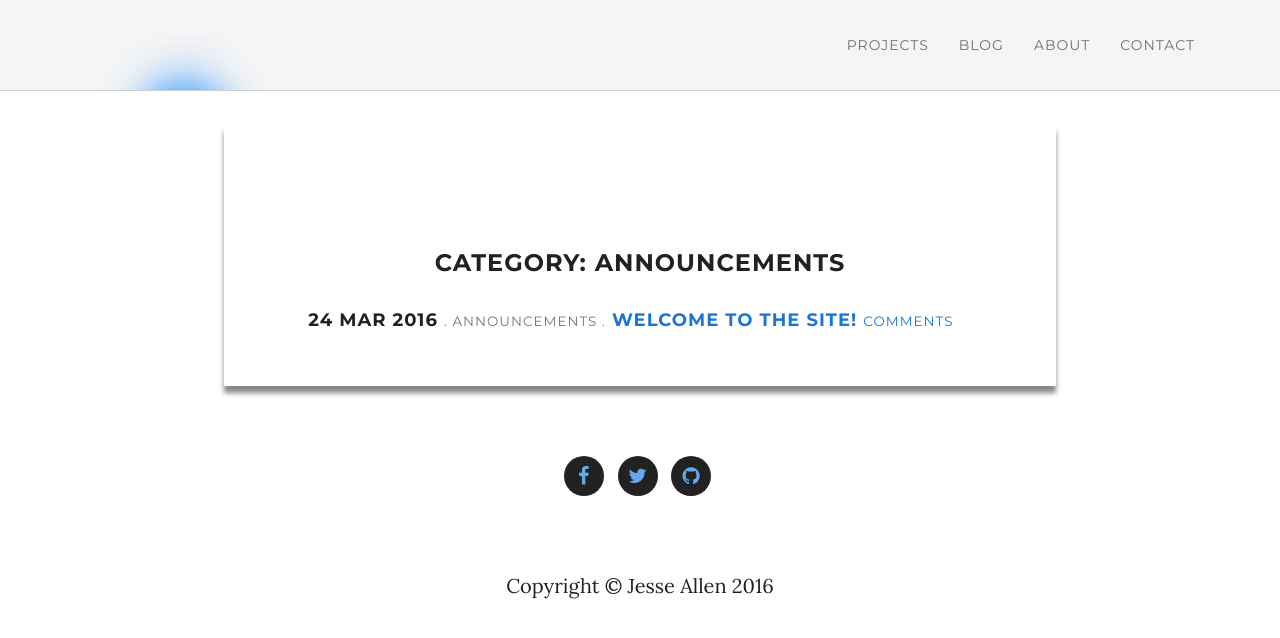
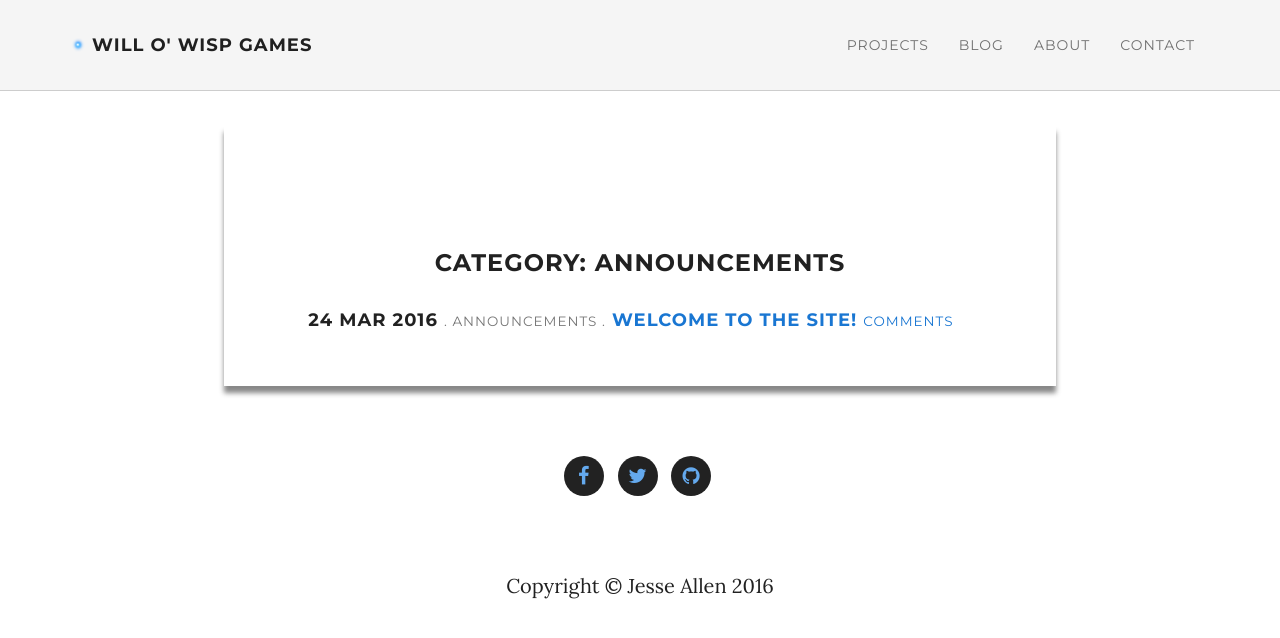
Before and after one commit to WilloWispGames/WilloWispGames.github.io, a Jekyll site: the page built from categories/announcements.html, in a window 1280 px wide and 900 px high. Shown: the top 638 px of the window. Built offline with Jekyll 4.4.1, drawn with Linux system fonts in a browser that asks for light colours; nearby versions of some CDN libraries.

Commit message:
Update grayscale.scss

```diff
--- a/css/grayscale.scss
+++ b/css/grayscale.scss
@@ -12,7 +12,10 @@
 
 body {
     width: 100%;
-    height: 100%;
+    max-height: 100%;
+    margin: auto;
+    display: block;
+    //height: 100%;
     font-family: "Lora","Helvetica Neue",Helvetica,Arial,sans-serif;
     color: $primary;
     //background-color: $backdrop;
@@ -21,14 +24,6 @@
     -moz-background-size: cover;
     background-size: cover;
     -o-background-size: cover;
-}
-
-body img
-{
-    width: 100%;
-    max-height: 100%;
-    margin: auto;
-    display: block;
 }
 
 html {
```
